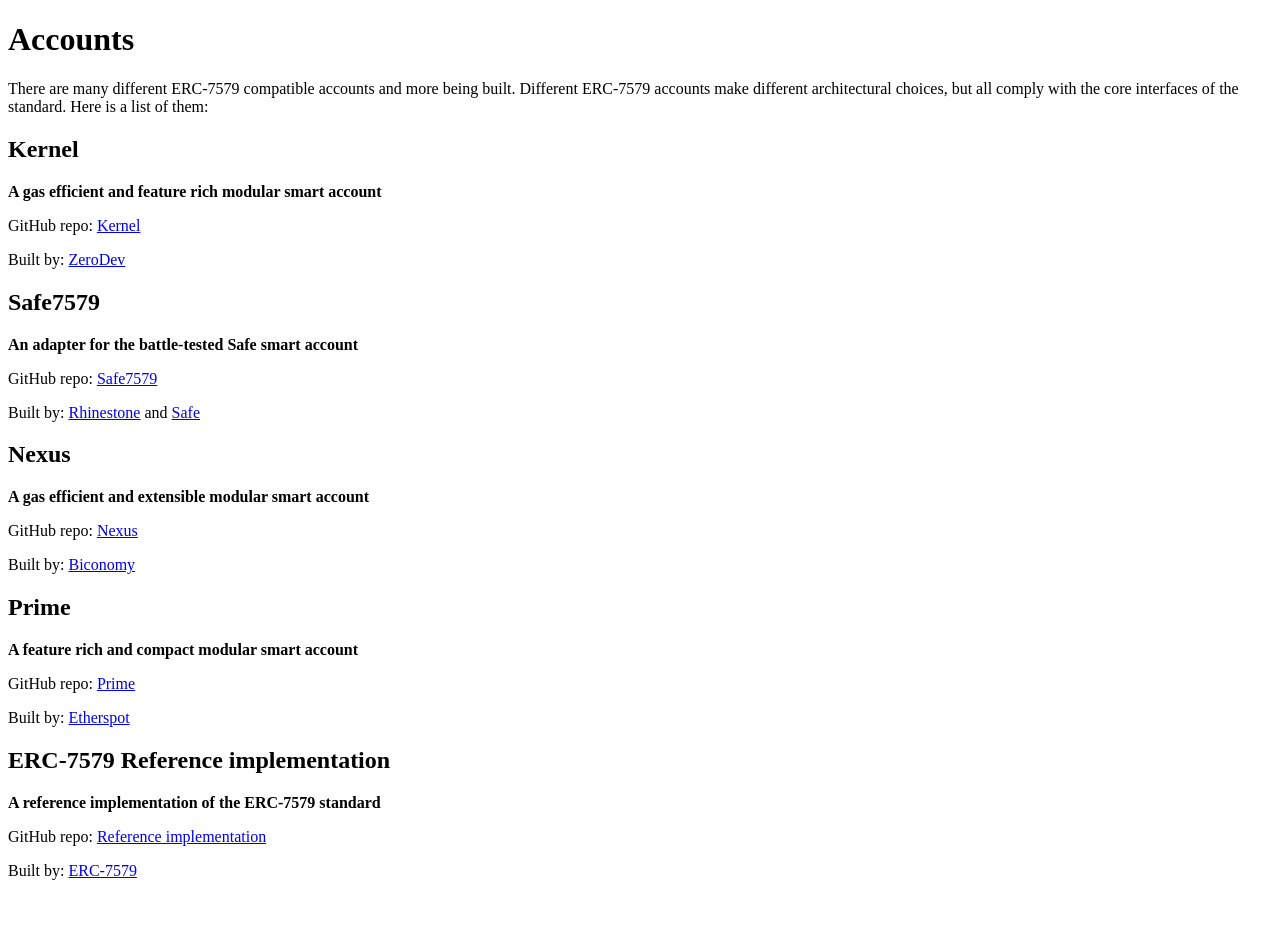
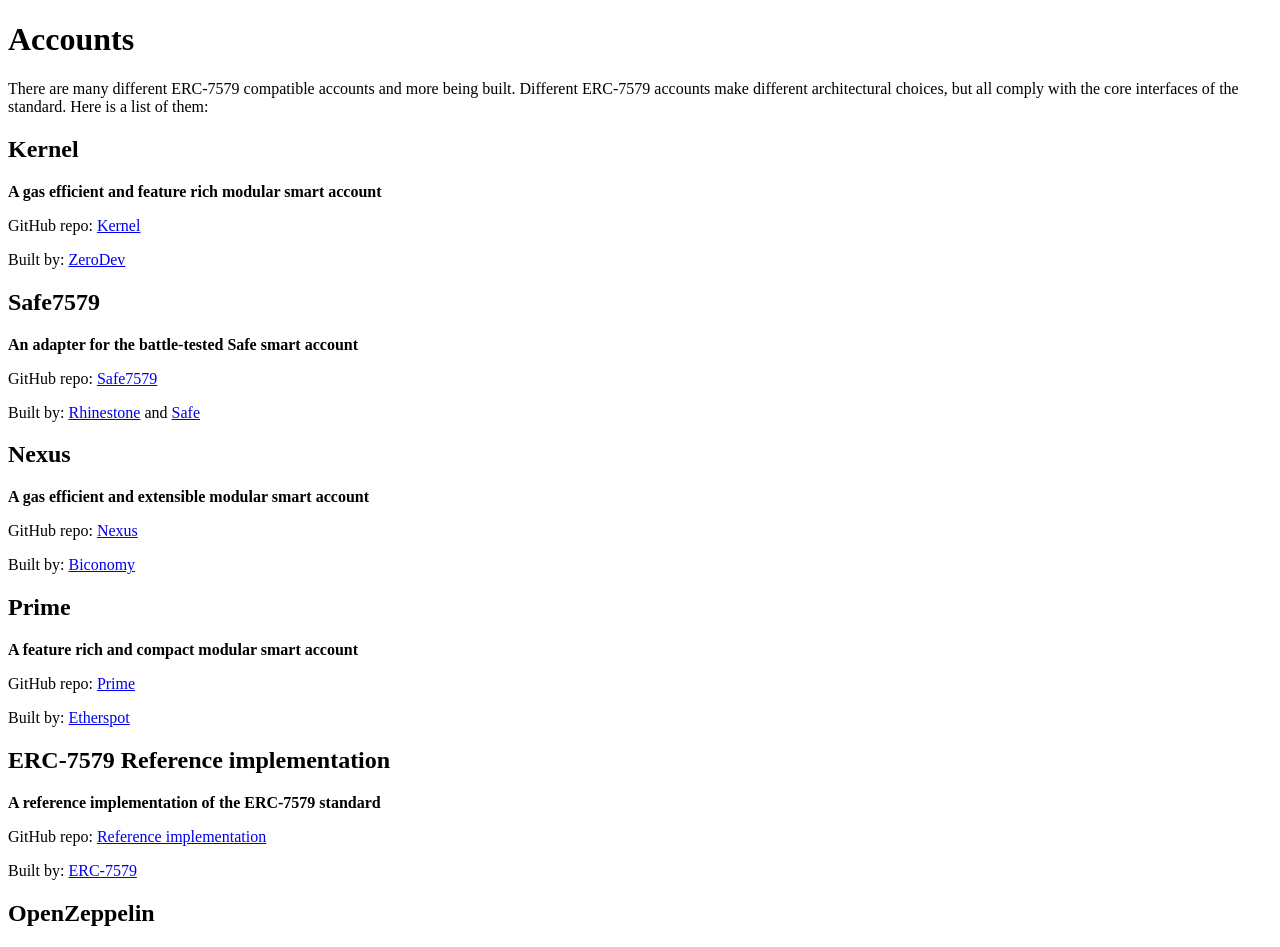
Before and after one commit to erc7579/erc7579.github.io, a Next.js app: page /accounts in a window 1280 px wide. Shown: the top 947 px of the page. Before the commit the page ends 896 px from the top, so only its background shows below. Built offline with nearby package versions, Linux system fonts and the light colour scheme.

Commit message:
Update accounts.mdx

```diff
--- a/pages/accounts.mdx
+++ b/pages/accounts.mdx
@@ -41,3 +41,11 @@ Built by: [Etherspot](https://etherspot.io/)
 GitHub repo: [Reference implementation](https://github.com/erc7579/erc7579-implementation)
 
 Built by: [ERC-7579](https://erc7579.com/)
+
+## OpenZeppelin
+
+**A security-focused modular account implementation with extensible architecture**
+
+GitHub repo: [OpenZeppelin Community Contracts](https://github.com/OpenZeppelin/openzeppelin-contracts-community)
+
+Built by: [OpenZeppelin](https://www.openzeppelin.com/)
```
